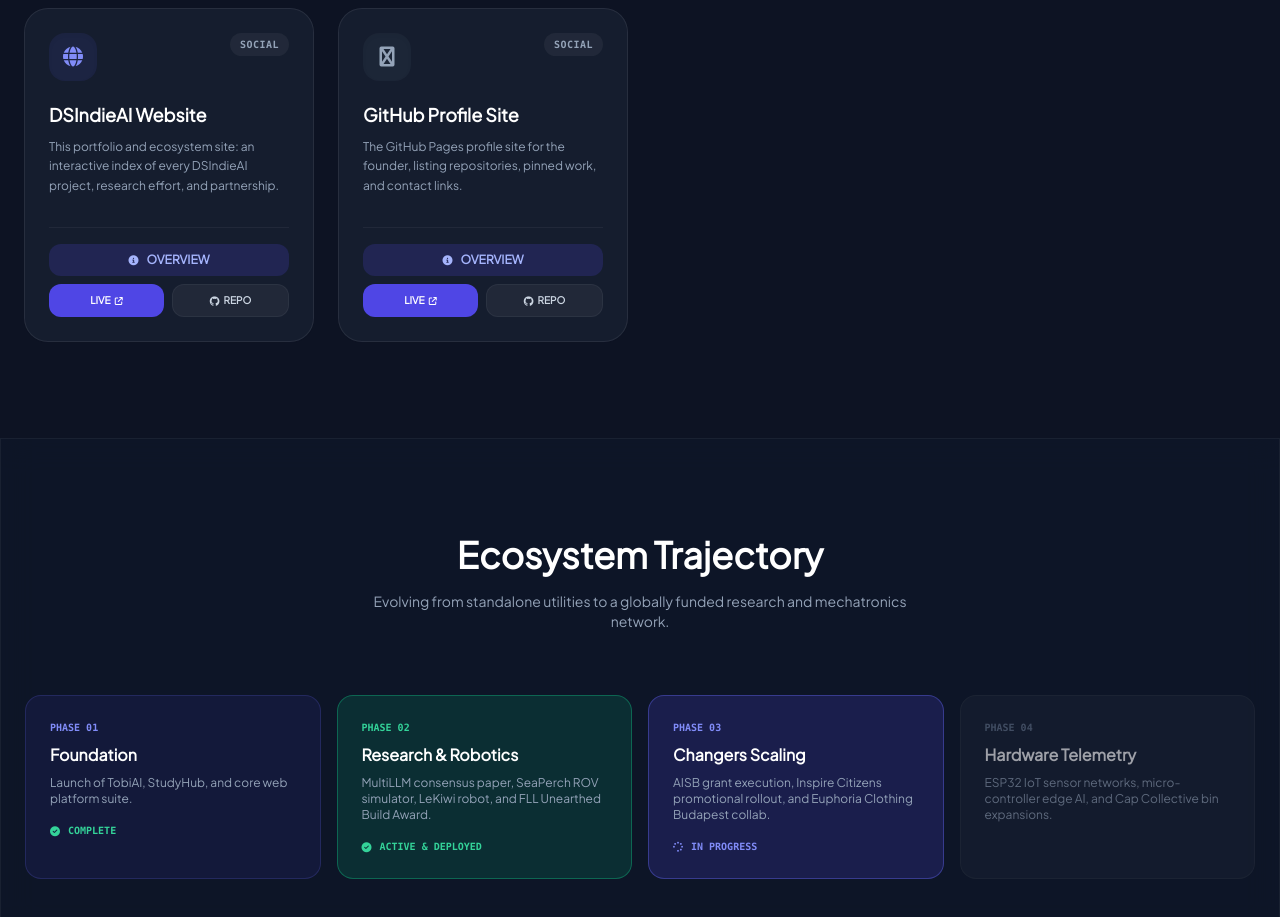
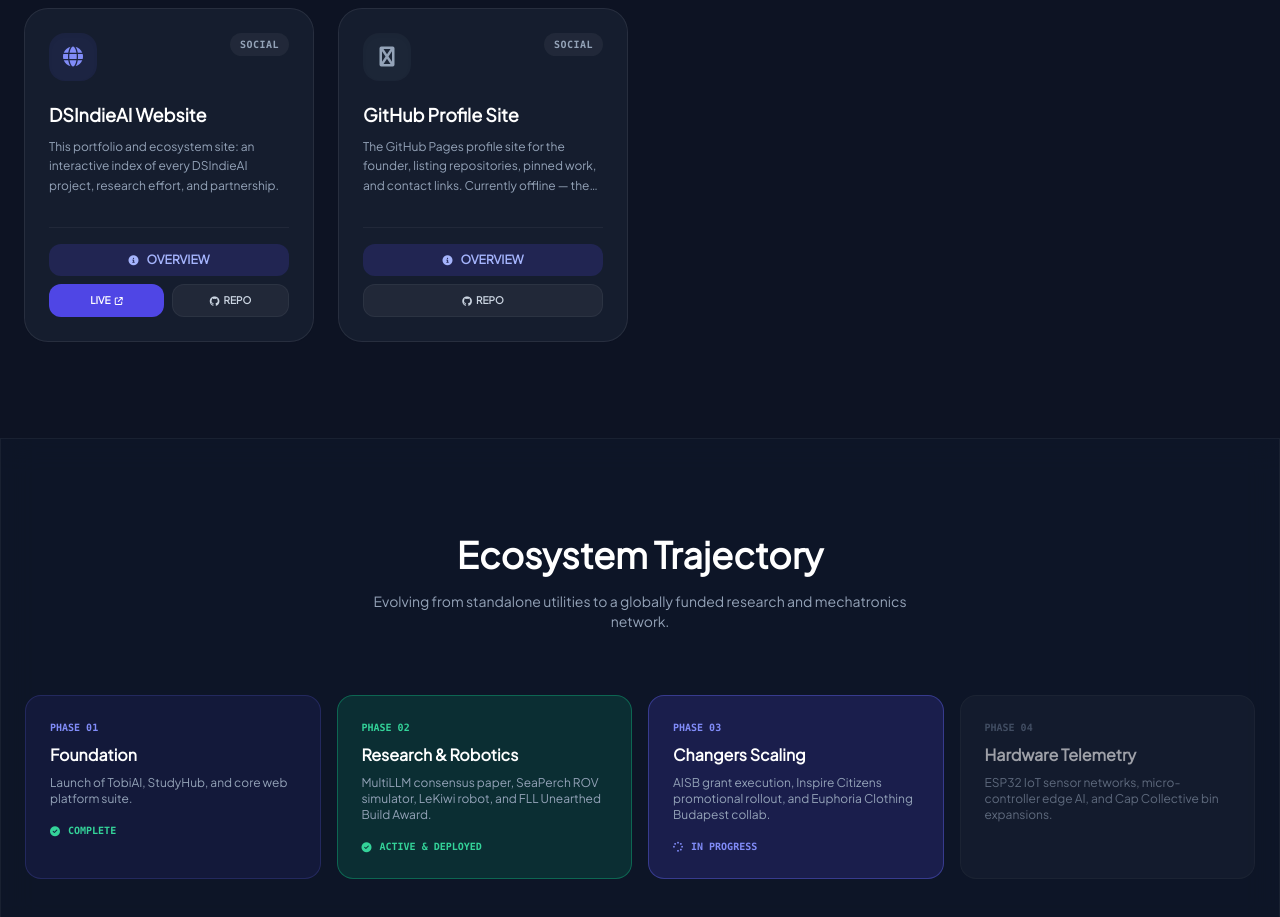
Before and after one commit to imredavid64-glitch/dsindieai, a plain HTML site: page index.html in a window 1280 px wide. Shown: the part 9520-10437 px from the top of the page. Drawn offline with nearby package versions, Linux system fonts and the light colour scheme.

Commit message:
Mark GitHub profile site offline - CNAME domain analoghorrors.com does not resolve

```diff
--- a/index.html
+++ b/index.html
@@ -1765,17 +1765,18 @@
             },
             {
                 name: "GitHub Profile Site",
-                url: "https://imredavid64-glitch.github.io",
+                url: null,
                 repoUrl: "https://github.com/imredavid64-glitch/imredavid64-glitch.github.io",
                 repoMissing: false,
-                desc: "The GitHub Pages profile site for the founder, listing repositories, pinned work, and contact links.",
+                desc: "The GitHub Pages profile site for the founder, listing repositories, pinned work, and contact links. Currently offline — the CNAME is pointed at analoghorrors.com, which is not resolving.",
                 icon: "fa-github",
                 tag: "social",
                 color: "slate",
                 highlights: [
                     "Automated GitHub profile page",
                     "Repository listing and pinned projects",
-                    "GitHub Pages hosted"
+                    "GitHub Pages hosted",
+                    "Offline: CNAME points to analoghorrors.com, which does not resolve"
                 ]
             }
         ];
```
